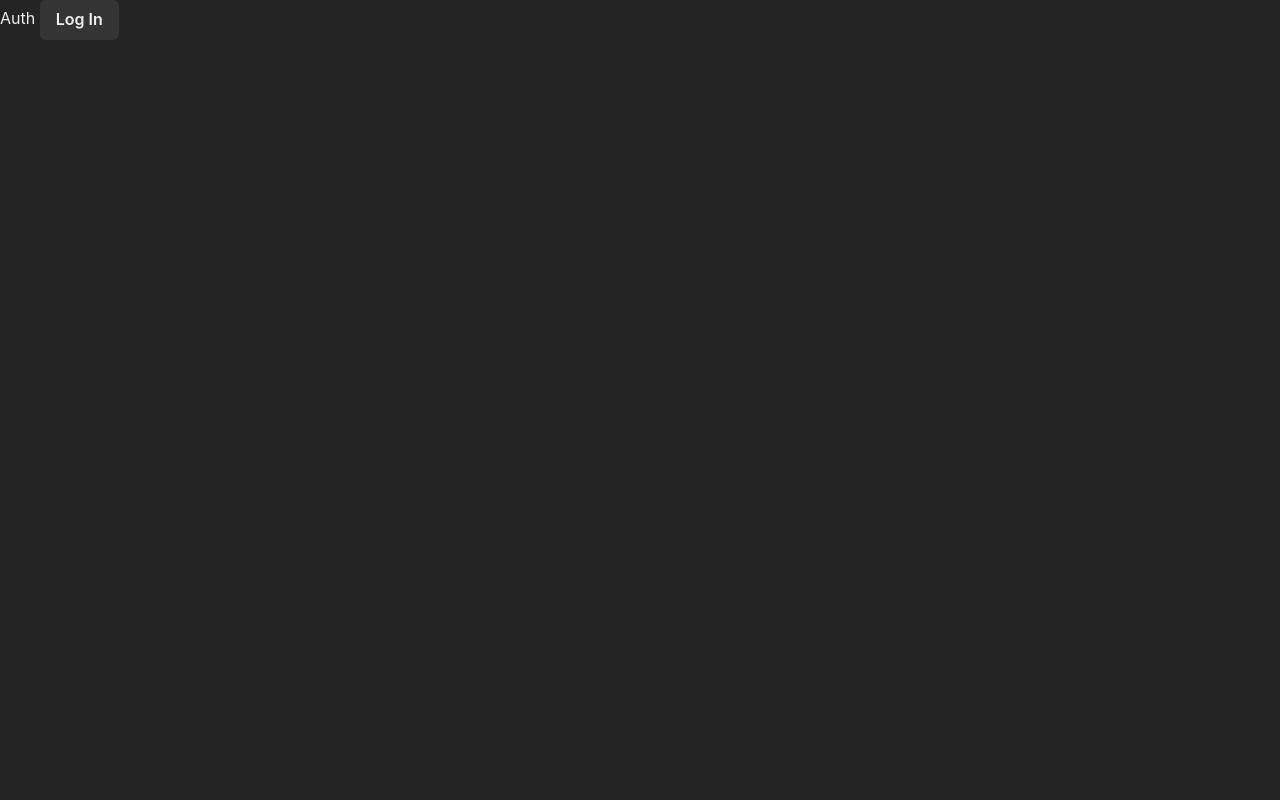
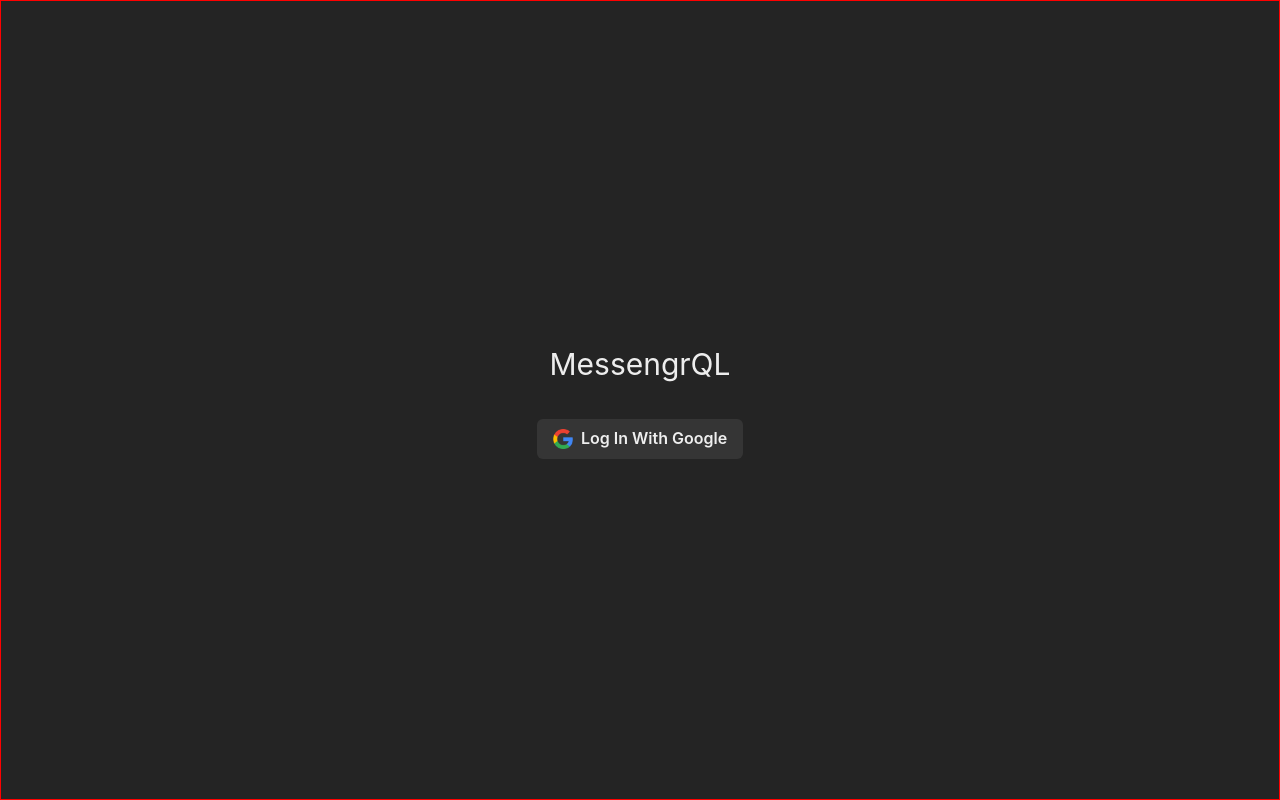
Before and after one commit to nelsonchege/GraphQL, a Next.js app in the folder frontend/: page / in a window 1280 px wide. Built offline with nearby package versions, Linux system fonts and the light colour scheme; no server answers.

Commit message:
feat:create login page
- create login with google
- create a page for username

```diff
--- a/frontend/src/chakra/theme.ts
+++ b/frontend/src/chakra/theme.ts
@@ -10,7 +10,7 @@ export const theme = extendTheme(
   {
     colors: {
       brand: {
-        100: "#3D84F7",
+        100: "#3D84f7",
       },
     },
     styles: {
--- a/frontend/src/components/Auth/Auth.tsx
+++ b/frontend/src/components/Auth/Auth.tsx
@@ -1,13 +1,54 @@
-import { Button } from "@chakra-ui/react";
+import { Button, Center, Image, Input, Stack, Text } from "@chakra-ui/react";
+import { Session } from "next-auth";
 import { signIn } from "next-auth/react";
+import { useState } from "react";
 
-export interface IAuthProps {}
+export interface IAuthProps {
+  session: Session;
+  reloadSession: () => void;
+}
 
-const Auth: React.FC<IAuthProps> = (props) => {
+const Auth: React.FC<IAuthProps> = ({ session, reloadSession }) => {
+  const [username, setUsername] = useState("");
+  const onsubmit = async () => {
+    try {
+      // mutate a graphql endpoint
+    } catch (err) {
+      console.log("onSubmit error", err);
+    }
+  };
   return (
-    <div>
-      Auth <Button onClick={() => signIn("google")}>Log In</Button>
-    </div>
+    <Center height={"100vh"} border={"1px solid red"}>
+      <Stack spacing={8} align="center">
+        {session ? (
+          <>
+            <Text>create a UserName</Text>
+            <Input
+              placeholder="Enter a UserName"
+              value={username}
+              onChange={(e) => setUsername(e.target.value)}
+            />
+            <Button onClick={onsubmit}>save</Button>
+          </>
+        ) : (
+          <>
+            <Text fontSize={"3xl"}>MessengrQL</Text>
+            <Button
+              onClick={() => signIn("google")}
+              leftIcon={
+                <Image
+                  height={"20px"}
+                  src="/images/googlelogo.png"
+                  alt="Google logo"
+                />
+              }
+            >
+              Log In With Google
+            </Button>
+          </>
+        )}
+      </Stack>
+    </Center>
   );
 };
 
--- a/frontend/src/pages/index.tsx
+++ b/frontend/src/pages/index.tsx
@@ -5,10 +5,17 @@ import Auth from "../components/Auth/Auth";
 import Chat from "../components/Chat/Chat";
 
 const Home: NextPage = () => {
-  const { data } = useSession();
+  const { data: session } = useSession();
+  const reloadSession = () => {};
   return (
     <>
-      <Box>{data?.user ? <Chat /> : <Auth />}</Box>
+      <Box>
+        {session?.user.username ? (
+          <Chat />
+        ) : (
+          <Auth session={session} reloadSession={reloadSession} />
+        )}
+      </Box>
     </>
   );
 };
```
Also changed, not shown: frontend/src/lib/next-auth.d.ts (added, +11 -0 lines), .babelrc (added), frontend/public/images/googlelogo.png (added).
